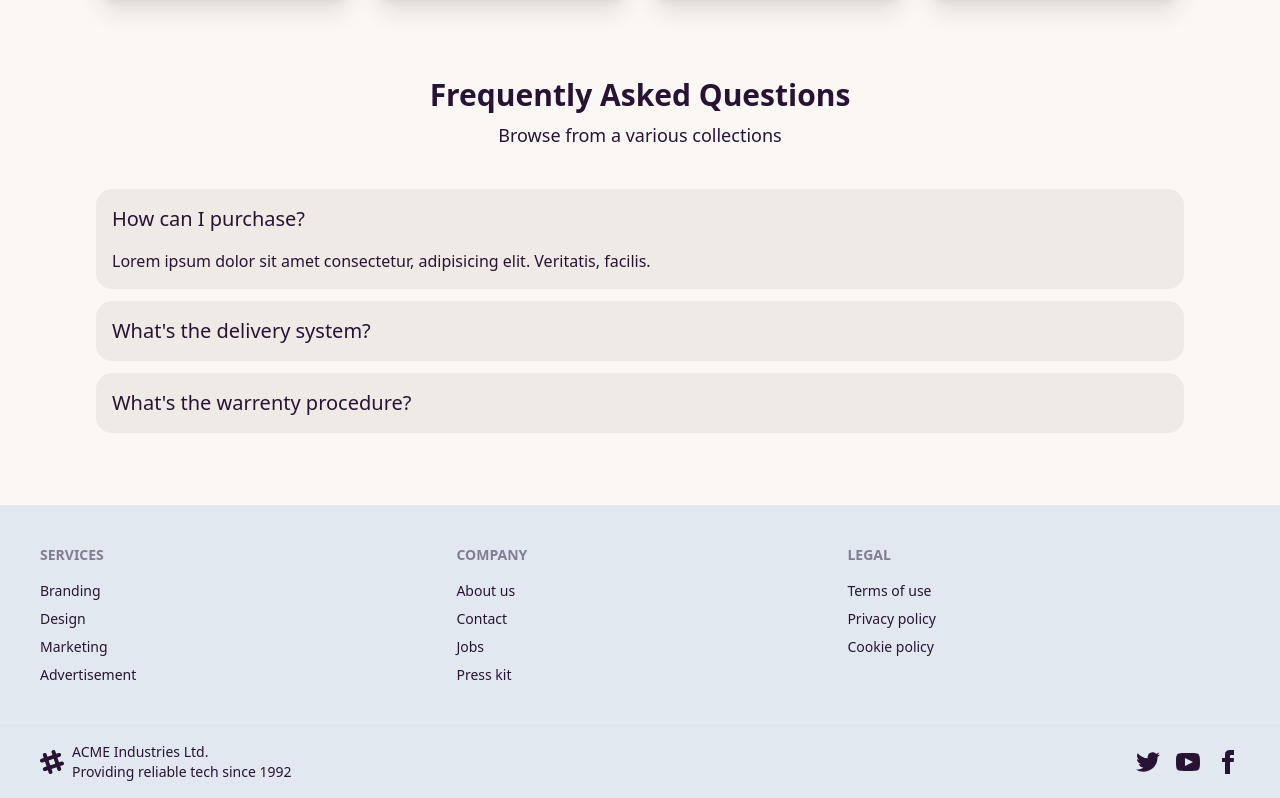
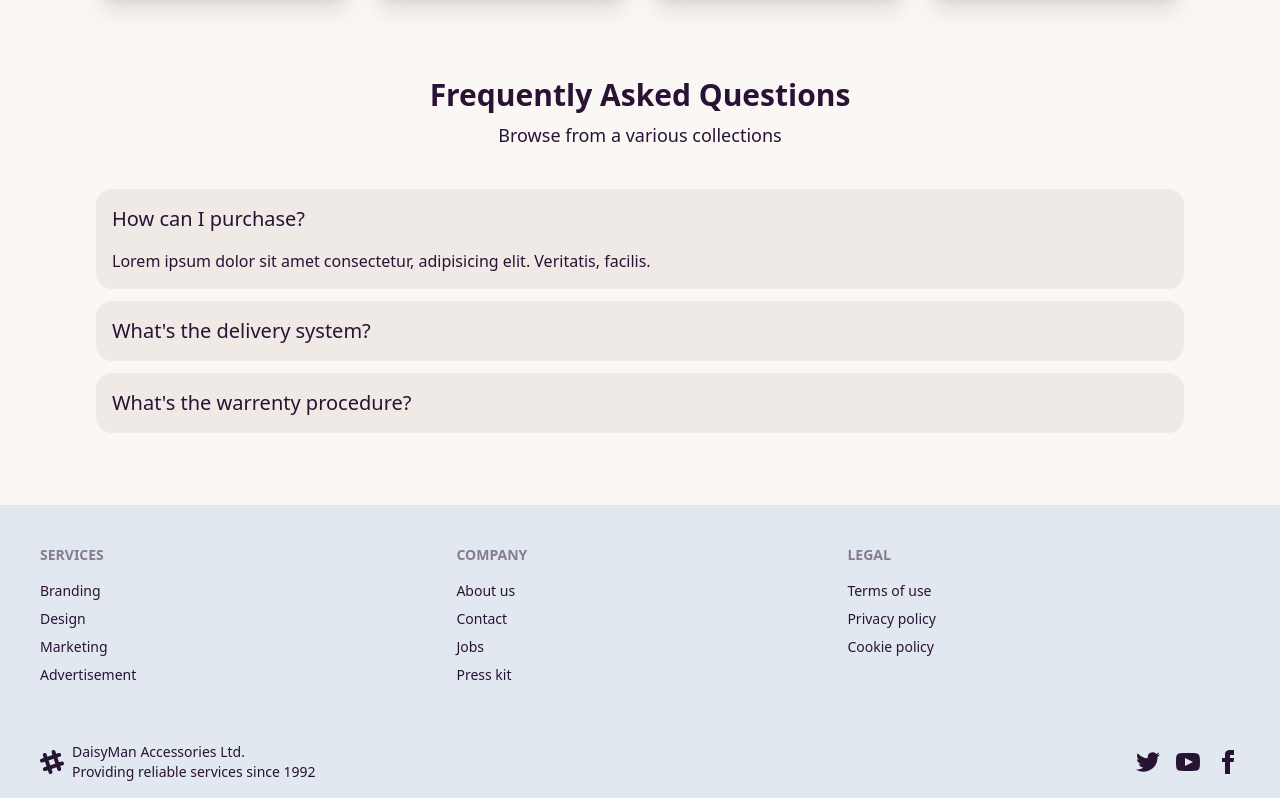
Before and after one commit to M-Arafat61/Daisyui-web-template, a plain HTML site: page index.html in a window 1280 px wide. Shown: the part 2351-3149 px from the top of the page. Drawn offline with nearby package versions, Linux system fonts and the light colour scheme.

Commit message:
reconfirmed all sections

```diff
--- a/index.html
+++ b/index.html
@@ -294,7 +294,7 @@
     <footer class="footer px-10 py-4 border-t bg-slate-200 text-base-content border-base-300">
         <div class="items-center grid-flow-col">
           <svg width="24" height="24" viewBox="0 0 24 24" xmlns="http://www.w3.org/2000/svg" fill-rule="evenodd" clip-rule="evenodd" class="fill-current"><path d="M22.672 15.226l-2.432.811.841 2.515c.33 1.019-.209 2.127-1.23 2.456-1.15.325-2.148-.321-2.463-1.226l-.84-2.518-5.013 1.677.84 2.517c.391 1.203-.434 2.542-1.831 2.542-.88 0-1.601-.564-1.86-1.314l-.842-2.516-2.431.809c-1.135.328-2.145-.317-2.463-1.229-.329-1.018.211-2.127 1.231-2.456l2.432-.809-1.621-4.823-2.432.808c-1.355.384-2.558-.59-2.558-1.839 0-.817.509-1.582 1.327-1.846l2.433-.809-.842-2.515c-.33-1.02.211-2.129 1.232-2.458 1.02-.329 2.13.209 2.461 1.229l.842 2.515 5.011-1.677-.839-2.517c-.403-1.238.484-2.553 1.843-2.553.819 0 1.585.509 1.85 1.326l.841 2.517 2.431-.81c1.02-.33 2.131.211 2.461 1.229.332 1.018-.21 2.126-1.23 2.456l-2.433.809 1.622 4.823 2.433-.809c1.242-.401 2.557.484 2.557 1.838 0 .819-.51 1.583-1.328 1.847m-8.992-6.428l-5.01 1.675 1.619 4.828 5.011-1.674-1.62-4.829z"></path></svg>
-          <p>ACME Industries Ltd. <br/>Providing reliable tech since 1992</p>
+          <p>DaisyMan Accessories Ltd. <br/>Providing reliable services since 1992</p>
         </div>
         <div class="md:place-self-center md:justify-self-end">
           <div class="grid grid-flow-col gap-4">
```
